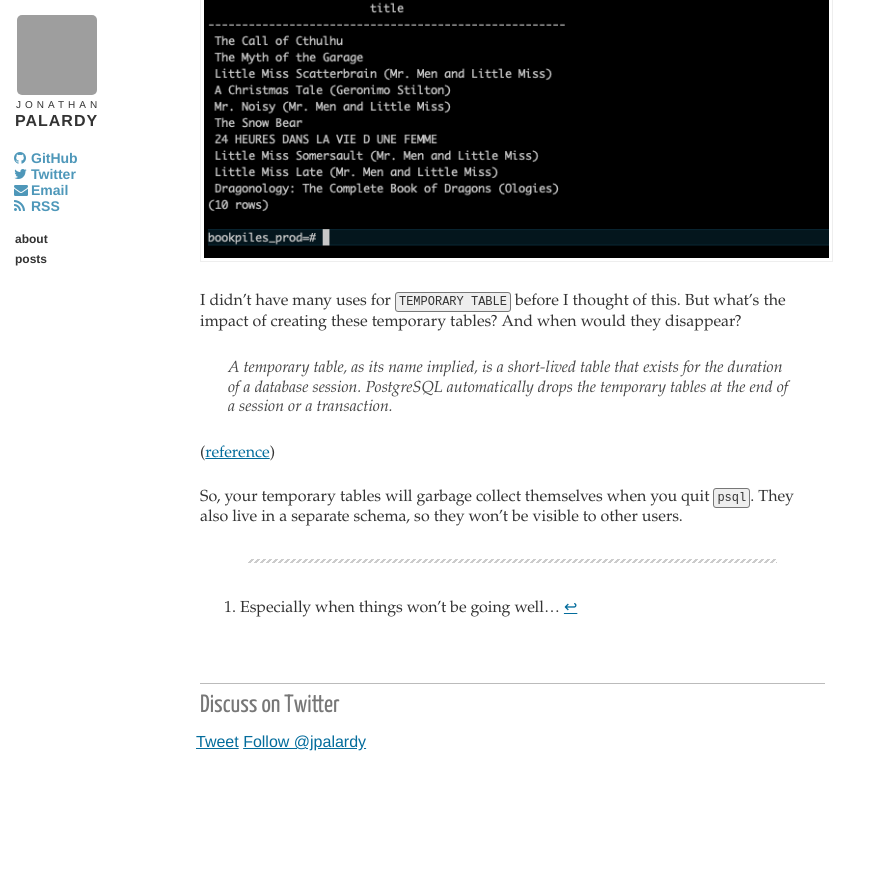
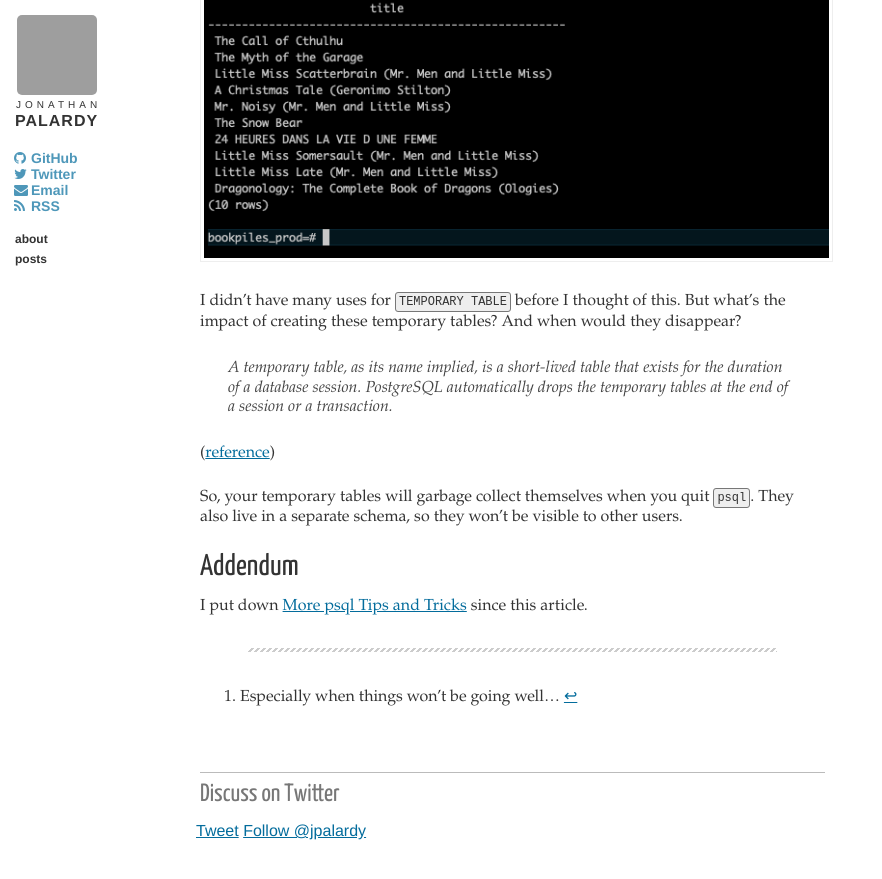
Before and after one commit to jpalardy/jpalardy.github.io, a Jekyll site: the page built from _posts/2023-10-29-psql-tips-and-tricks.markdown, in a window 1280 px wide and 900 px high, scrolled down 4708 px. Shown: the top 879 px of the window, without its empty margins (0-882 px from the left). Built offline with Jekyll 4.4.1, drawn with Linux system fonts in a browser that asks for light colours; comment, search, counter and statistics services are not loaded; before the commit the page ends 5519 px from its top, so only the background shows below that; grey boxes are pictures that could not be loaded.

Commit message:
Link to "More psql Tips and Tricks"

```diff
--- a/_posts/2023-10-29-psql-tips-and-tricks.markdown
+++ b/_posts/2023-10-29-psql-tips-and-tricks.markdown
@@ -135,6 +135,10 @@ temporary tables at the end of a session or a transaction.
 So, your temporary tables will garbage collect themselves when you quit `psql`.
 They also live in a separate schema, so they won't be visible to other users.
 
+## Addendum
+
+I put down [More psql Tips and Tricks](https://blog.jpalardy.com/posts/more-psql-tips-and-tricks/) since this article.
+
 <hr>
 
 [^1]: Especially when things won't be going well...
```
